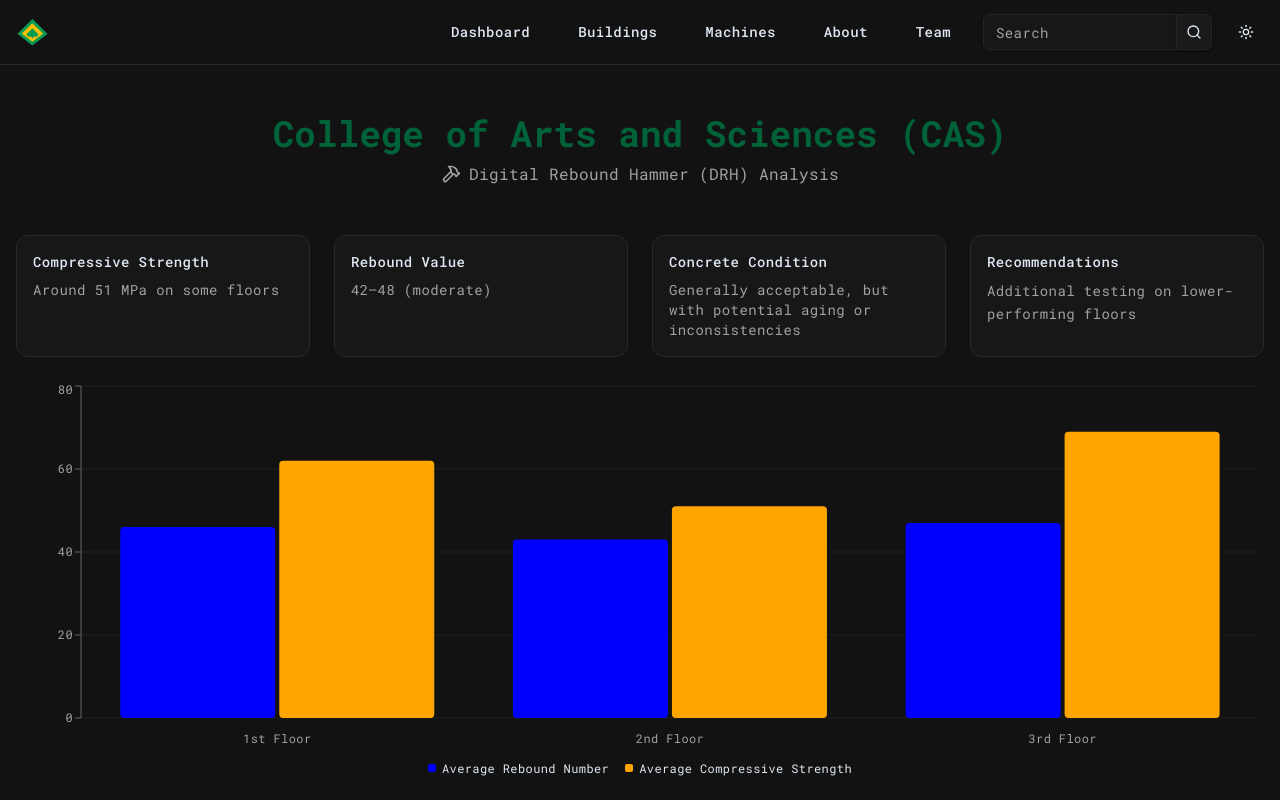
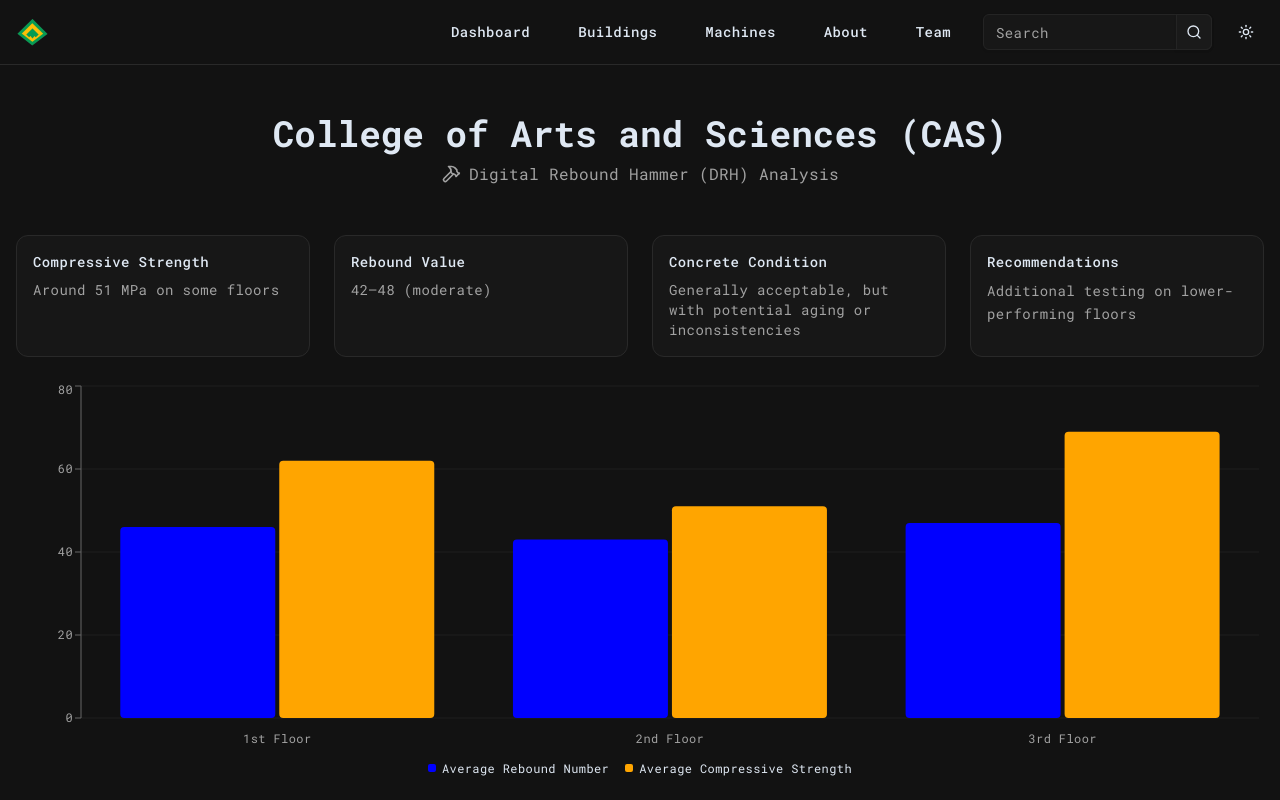
Before and after one commit to jnssvdl/structsure, a Next.js app: page /buildings/college-of-arts-and-sciences/machines/digital-rebound-hammer in a window 1280 px wide. Shown: the top 800 px of the page. Built offline with nearby package versions, Linux system fonts and the light colour scheme.

Commit message:
feat: remove primary text color from headings in MachineLayout and DashboardPage for consistent styling

```diff
--- a/app/buildings/[buildingId]/machines/[machineId]/layout.tsx
+++ b/app/buildings/[buildingId]/machines/[machineId]/layout.tsx
@@ -22,7 +22,7 @@ export default async function MachineLayout({
     <>
       <div className="flex flex-col items-center pt-12 pb-4 text-center">
         <div className="flex items-center gap-2">
-          <h1 className="text-primary max-w-4xl text-4xl font-bold tracking-tight">
+          <h1 className="max-w-4xl text-4xl font-bold tracking-tight">
             {building.name}
           </h1>
         </div>
--- a/app/dashboard/page.tsx
+++ b/app/dashboard/page.tsx
@@ -5,7 +5,7 @@ export default function DashboardPage() {
   return (
     <>
       <div className="flex flex-col items-center py-16 text-center">
-        <h1 className="text-primary text-4xl font-bold tracking-tight">
+        <h1 className="text-4xl font-bold tracking-tight">
           Dashboard Analysis
         </h1>
         <p className="text-muted-foreground mt-2 leading-relaxed">
```
